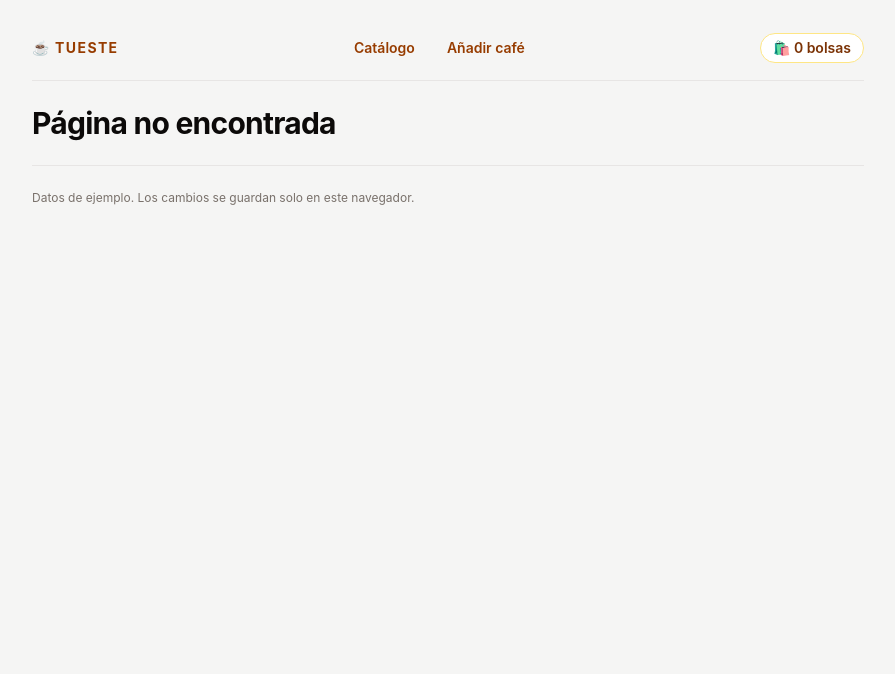
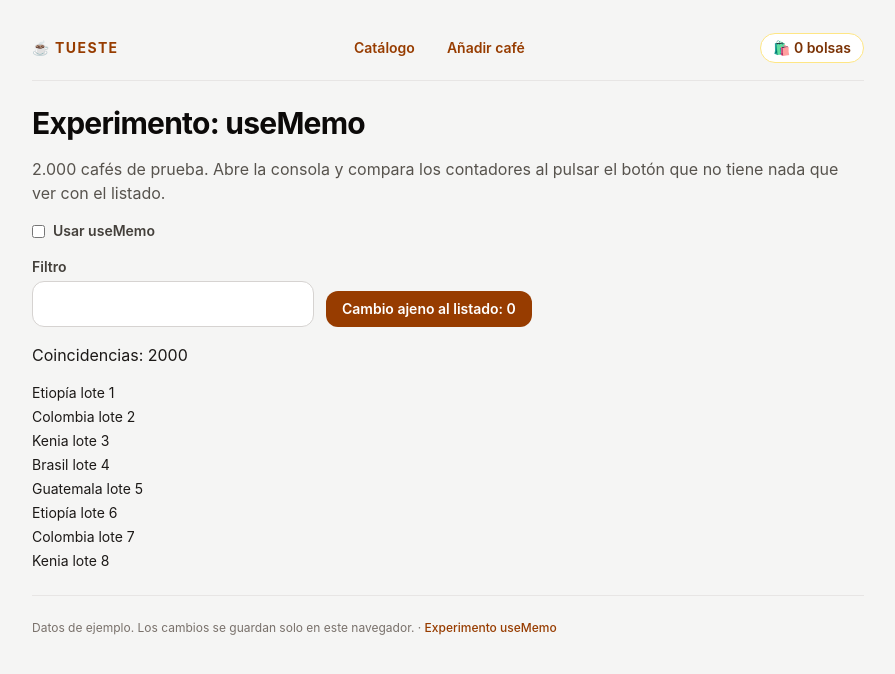
Before and after one commit to gabrielo100472219/frontend_lab4, a React (Vite) app: page /experimentos/memo in a window 1280 px wide. Shown: the top 674 px of the page, without its empty margins (192-1087 px from the left). Built offline with nearby package versions, Linux system fonts and the light colour scheme.

Commit message:
P5 - Experimento de memorización con 2.000 cafés
Co-Authored-By: Claude Opus 5.5 <noreply@anthropic.com>

```diff
--- /dev/null
+++ b/src/experiments/memo-lab.tsx
@@ -0,0 +1,121 @@
+import { useMemo, useState } from "react";
+import type { Coffee, Roast } from "../core/coffees/model";
+
+// Catálogo de prueba: 2.000 cafés generados, sólo para medir.
+const origins = ["Etiopía", "Colombia", "Kenia", "Brasil", "Guatemala"];
+const roasts: Roast[] = ["light", "medium", "dark"];
+const bigCatalog: Coffee[] = Array.from({ length: 2000 }, (_, index) => ({
+  id: index + 1,
+  name: `${origins[index % origins.length]} lote ${index + 1}`,
+  origin: origins[index % origins.length],
+  roast: roasts[index % roasts.length],
+  price: 10 + (index % 50) / 10,
+  notes: "",
+}));
+
+const matches = (coffee: Coffee, filter: string) =>
+  coffee.name.toLowerCase().includes(filter.toLowerCase());
+
+function Results({ coffees }: { coffees: Coffee[] }) {
+  return (
+    <ul className="grid gap-1 text-sm">
+      {coffees.slice(0, 8).map((coffee) => (
+        <li key={coffee.id}>{coffee.name}</li>
+      ))}
+    </ul>
+  );
+}
+
+function Controls({
+  filter,
+  onFilterChange,
+  count,
+  onCount,
+}: {
+  filter: string;
+  onFilterChange: (value: string) => void;
+  count: number;
+  onCount: () => void;
+}) {
+  return (
+    <div className="flex flex-wrap items-end gap-3">
+      <div className="grid gap-1">
+        <label htmlFor="memo-filter">Filtro</label>
+        <input
+          id="memo-filter"
+          value={filter}
+          onChange={(event) => onFilterChange(event.target.value)}
+        />
+      </div>
+      <button onClick={onCount}>Cambio ajeno al listado: {count}</button>
+    </div>
+  );
+}
+
+function PlainFilter() {
+  const [filter, setFilter] = useState("");
+  const [count, setCount] = useState(0);
+
+  console.count("Filtrado sin useMemo");
+  const visible = bigCatalog.filter((coffee) => matches(coffee, filter));
+
+  return (
+    <>
+      <Controls
+        filter={filter}
+        onFilterChange={setFilter}
+        count={count}
+        onCount={() => setCount((previous) => previous + 1)}
+      />
+      <p>Coincidencias: {visible.length}</p>
+      <Results coffees={visible} />
+    </>
+  );
+}
+
+function MemoFilter() {
+  const [filter, setFilter] = useState("");
+  const [count, setCount] = useState(0);
+
+  const visible = useMemo(() => {
+    console.count("Filtrado con useMemo");
+    return bigCatalog.filter((coffee) => matches(coffee, filter));
+  }, [filter]);
+
+  return (
+    <>
+      <Controls
+        filter={filter}
+        onFilterChange={setFilter}
+        count={count}
+        onCount={() => setCount((previous) => previous + 1)}
+      />
+      <p>Coincidencias: {visible.length}</p>
+      <Results coffees={visible} />
+    </>
+  );
+}
+
+export function MemoLab() {
+  const [memo, setMemo] = useState(false);
+
+  return (
+    <section className="space-y-4">
+      <h1>Experimento: useMemo</h1>
+      <p className="text-stone-600">
+        2.000 cafés de prueba. Abre la consola y compara los contadores al
+        pulsar el botón que no tiene nada que ver con el listado.
+      </p>
+      <label className="flex items-center gap-2">
+        <input
+          type="checkbox"
+          className="w-auto"
+          checked={memo}
+          onChange={(event) => setMemo(event.target.checked)}
+        />
+        Usar useMemo
+      </label>
+      {memo ? <MemoFilter /> : <PlainFilter />}
+    </section>
+  );
+}
--- a/src/layouts/app-layout.tsx
+++ b/src/layouts/app-layout.tsx
@@ -33,7 +33,8 @@ export function AppLayout() {
         </header>
         <Outlet />
         <footer className="border-t border-stone-200 pt-6 text-xs text-stone-500">
-          Datos de ejemplo. Los cambios se guardan solo en este navegador.
+          Datos de ejemplo. Los cambios se guardan solo en este navegador. ·{" "}
+          <Link to="/experimentos/memo">Experimento useMemo</Link>
         </footer>
       </main>
     </CartProvider>
--- a/src/routeTree.gen.ts
+++ b/src/routeTree.gen.ts
@@ -12,6 +12,7 @@ import { Route as rootRouteImport } from './routes/__root'
 import { Route as IndexRouteImport } from './routes/index'
 import { Route as CoffeesIndexRouteImport } from './routes/coffees/index'
 import { Route as CoffeesNewRouteImport } from './routes/coffees/new'
+import { Route as ExperimentosMemoRouteImport } from './routes/experimentos/memo'
 import { Route as CoffeesCoffeeIdIndexRouteImport } from './routes/coffees/$coffeeId/index'
 import { Route as CoffeesCoffeeIdEditRouteImport } from './routes/coffees/$coffeeId/edit'
 
@@ -30,6 +31,11 @@ const CoffeesNewRoute = CoffeesNewRouteImport.update({
   path: '/coffees/new',
   getParentRoute: () => rootRouteImport,
 } as any)
+const ExperimentosMemoRoute = ExperimentosMemoRouteImport.update({
+  id: '/experimentos/memo',
+  path: '/experimentos/memo',
+  getParentRoute: () => rootRouteImport,
+} as any)
 const CoffeesCoffeeIdIndexRoute = CoffeesCoffeeIdIndexRouteImport.update({
   id: '/coffees/$coffeeId/',
   path: '/coffees/$coffeeId/',
@@ -44,6 +50,7 @@ const CoffeesCoffeeIdEditRoute = CoffeesCoffeeIdEditRouteImport.update({
 export interface FileRoutesByFullPath {
   '/': typeof IndexRoute
   '/coffees/new': typeof CoffeesNewRoute
+  '/experimentos/memo': typeof ExperimentosMemoRoute
   '/coffees/': typeof CoffeesIndexRoute
   '/coffees/$coffeeId/edit': typeof CoffeesCoffeeIdEditRoute
   '/coffees/$coffeeId/': typeof CoffeesCoffeeIdIndexRoute
@@ -51,6 +58,7 @@ export interface FileRoutesByFullPath {
 export interface FileRoutesByTo {
   '/': typeof IndexRoute
   '/coffees/new': typeof CoffeesNewRoute
+  '/experimentos/memo': typeof ExperimentosMemoRoute
   '/coffees': typeof CoffeesIndexRoute
   '/coffees/$coffeeId/edit': typeof CoffeesCoffeeIdEditRoute
   '/coffees/$coffeeId': typeof CoffeesCoffeeIdIndexRoute
@@ -59,6 +67,7 @@ export interface FileRoutesById {
   __root__: typeof rootRouteImport
   '/': typeof IndexRoute
   '/coffees/new': typeof CoffeesNewRoute
+  '/experimentos/memo': typeof ExperimentosMemoRoute
   '/coffees/': typeof CoffeesIndexRoute
   '/coffees/$coffeeId/edit': typeof CoffeesCoffeeIdEditRoute
   '/coffees/$coffeeId/': typeof CoffeesCoffeeIdIndexRoute
@@ -68,6 +77,7 @@ export interface FileRouteTypes {
   fullPaths:
     | '/'
     | '/coffees/new'
+    | '/experimentos/memo'
     | '/coffees/'
     | '/coffees/$coffeeId/edit'
     | '/coffees/$coffeeId/'
@@ -75,6 +85,7 @@ export interface FileRouteTypes {
   to:
     | '/'
     | '/coffees/new'
+    | '/experimentos/memo'
     | '/coffees'
     | '/coffees/$coffeeId/edit'
     | '/coffees/$coffeeId'
@@ -82,6 +93,7 @@ export interface FileRouteTypes {
     | '__root__'
     | '/'
     | '/coffees/new'
+    | '/experimentos/memo'
     | '/coffees/'
     | '/coffees/$coffeeId/edit'
     | '/coffees/$coffeeId/'
@@ -90,6 +102,7 @@ export interface FileRouteTypes {
 export interface RootRouteChildren {
   IndexRoute: typeof IndexRoute
   CoffeesNewRoute: typeof CoffeesNewRoute
+  ExperimentosMemoRoute: typeof ExperimentosMemoRoute
   CoffeesIndexRoute: typeof CoffeesIndexRoute
   CoffeesCoffeeIdEditRoute: typeof CoffeesCoffeeIdEditRoute
   CoffeesCoffeeIdIndexRoute: typeof CoffeesCoffeeIdIndexRoute
@@ -118,6 +131,13 @@ declare module '@tanstack/react-router' {
       preLoaderRoute: typeof CoffeesNewRouteImport
       parentRoute: typeof rootRouteImport
     }
+    '/experimentos/memo': {
+      id: '/experimentos/memo'
+      path: '/experimentos/memo'
+      fullPath: '/experimentos/memo'
+      preLoaderRoute: typeof ExperimentosMemoRouteImport
+      parentRoute: typeof rootRouteImport
+    }
     '/coffees/$coffeeId/': {
       id: '/coffees/$coffeeId/'
       path: '/coffees/$coffeeId'
@@ -138,6 +158,7 @@ declare module '@tanstack/react-router' {
 const rootRouteChildren: RootRouteChildren = {
   IndexRoute: IndexRoute,
   CoffeesNewRoute: CoffeesNewRoute,
+  ExperimentosMemoRoute: ExperimentosMemoRoute,
   CoffeesIndexRoute: CoffeesIndexRoute,
   CoffeesCoffeeIdEditRoute: CoffeesCoffeeIdEditRoute,
   CoffeesCoffeeIdIndexRoute: CoffeesCoffeeIdIndexRoute,
--- /dev/null
+++ b/src/routes/experimentos/memo.tsx
@@ -0,0 +1,6 @@
+import { createFileRoute } from "@tanstack/react-router";
+import { MemoLab } from "../../experiments/memo-lab";
+
+export const Route = createFileRoute("/experimentos/memo")({
+  component: MemoLab,
+});
```
